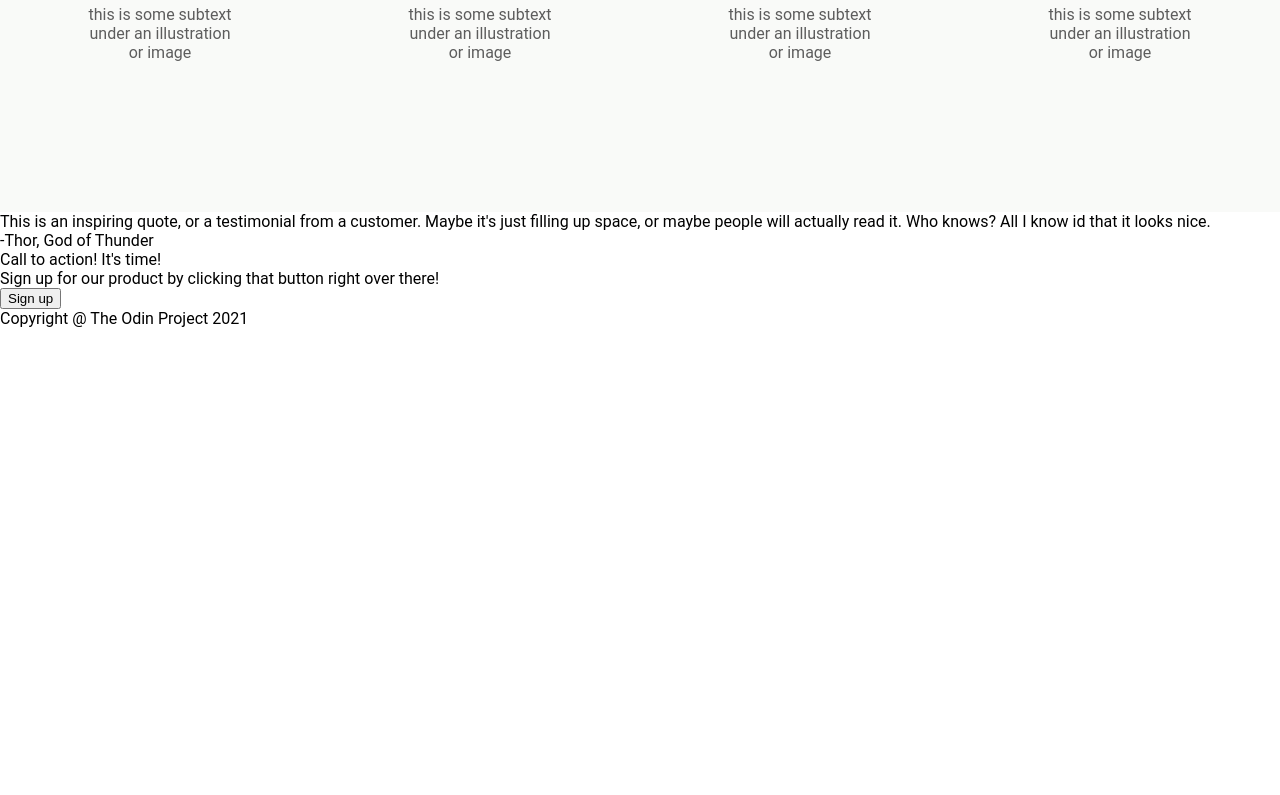
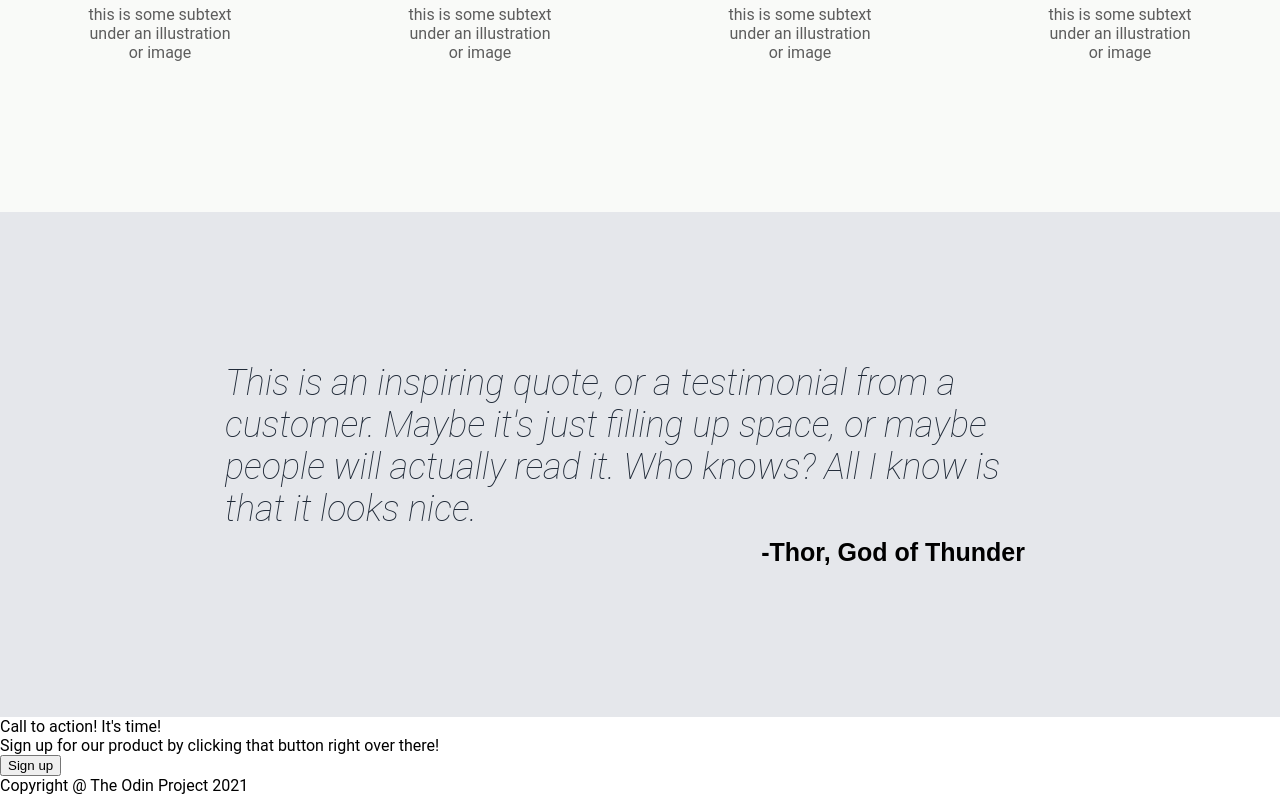
Before and after one commit to symbolics97/website, a plain HTML site: page index.html in a window 1280 px wide. Shown: the part 908-1703 px from the top of the page. Before the commit the page ends 1236 px from the top, so only its background shows below. Drawn offline with Linux system fonts and the light colour scheme.

Commit message:
Finish Third Header

```diff
--- a/index.html
+++ b/index.html
@@ -43,8 +43,10 @@
         </div>
     </div>
     <div class="container3">
-        <div class="quote">This is an inspiring quote, or a testimonial from a customer. Maybe it's just filling up space, or maybe people will actually read it. Who knows? All I know id that it looks nice.</div>
-        <div class="author">-Thor, God of Thunder</div>
+        <div class="sub_cont_3">
+            <div class="quote">This is an inspiring quote, or a testimonial from a customer. Maybe it's just filling up space, or maybe people will actually read it. Who knows? All I know is that it looks nice.</div>
+            <div class="author">-Thor, God of Thunder</div>
+        </div>
     </div>
     <div class="container4">
         <div class="call_to_action">Call to action! It's time!</div>
--- a/style.css
+++ b/style.css
@@ -123,3 +123,35 @@ body{
     font-weight:light;
     color: #5d5d5d;
 }
+
+.container3{
+    display: flex;
+    background-color: #E5E7EB;
+    justify-content: center;
+    align-items: center;
+}
+
+.sub_cont_3{
+    display: flex;
+    flex-direction: column;
+    flex-wrap: wrap;
+    padding: 150px;
+    width: 830px;
+}
+
+.quote{
+    font-size: 36px;
+    font-style: italic;
+    font-weight: lighter;
+    color: #1F2937;
+}
+
+.author{
+    display: flex;
+    align-self: flex-end;
+    font-family: sans-serif;
+    font-weight: bolder;
+    font-size: 25px;
+    margin-right: 30px;
+    padding-top: 8px;
+}
```
